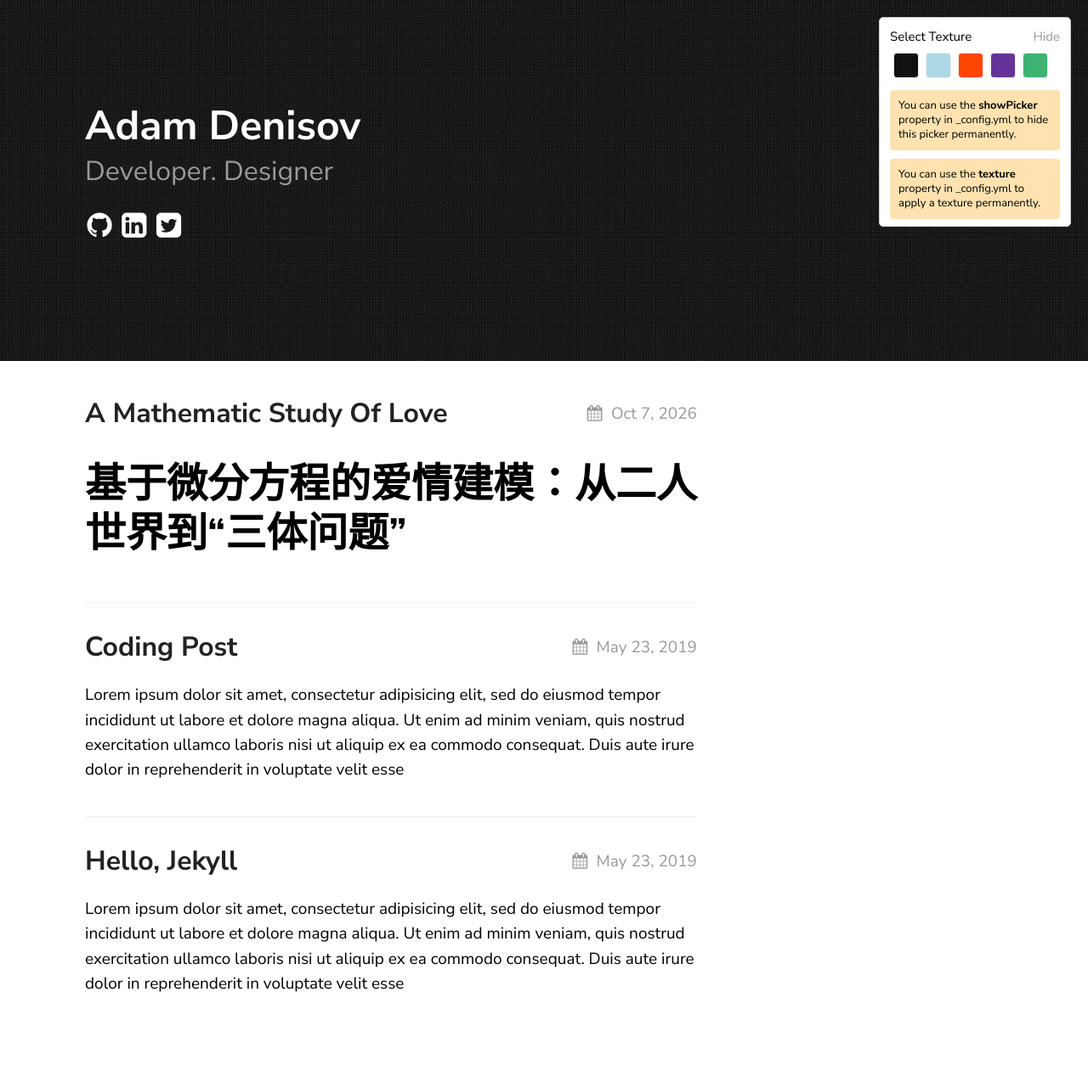
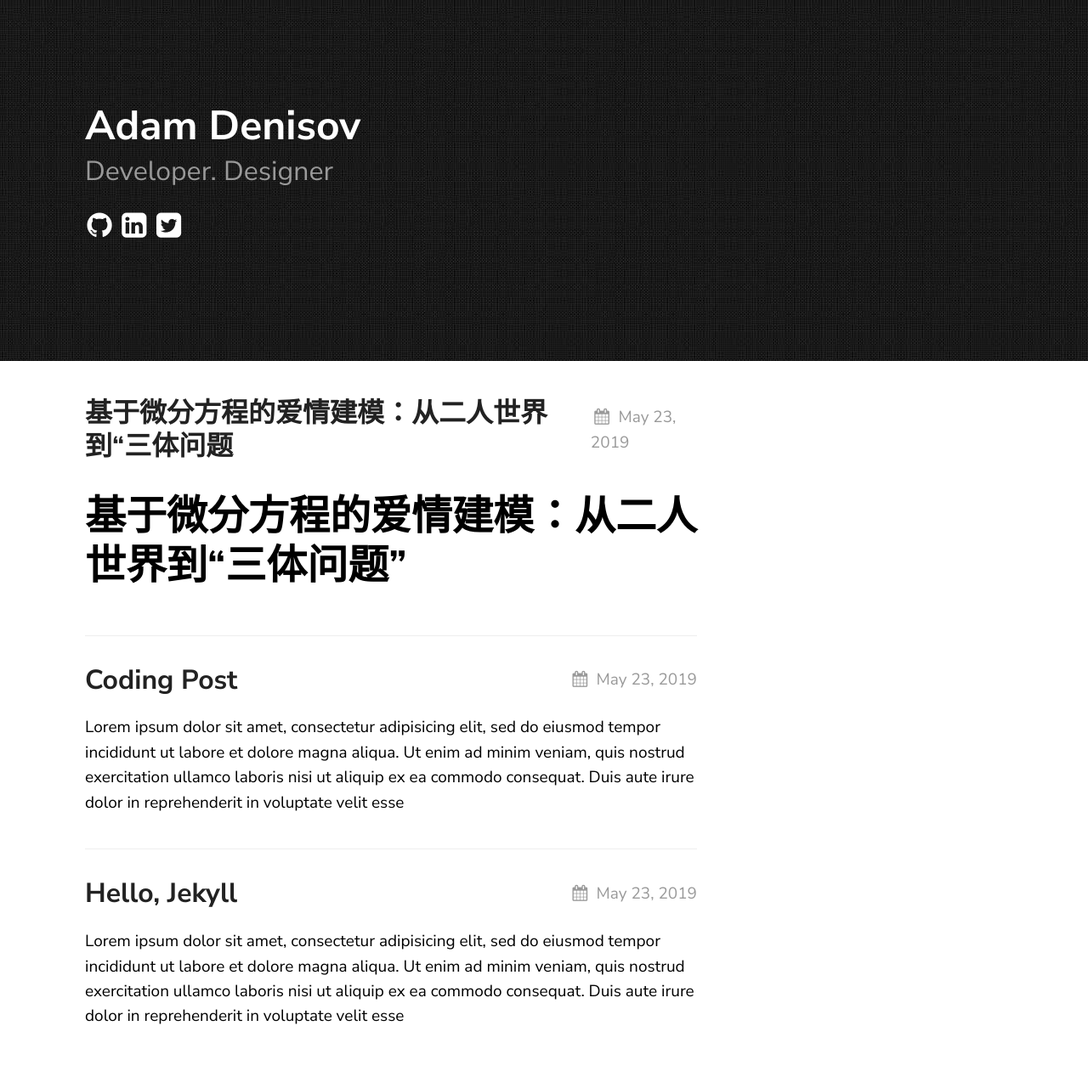
Before and after one commit to Tolia-GH/Tolia-s-Blog, a Jekyll site: the page built from index.md, in a window 1280 px wide. Shown: the whole page at 85% size. Built offline with Jekyll 4.4.1, drawn with Linux system fonts in a browser that asks for light colours; before the commit the page ends 1242 px from its top, so only the background shows below that.

Commit message:
update configs

```diff
--- a/_config.yml
+++ b/_config.yml
@@ -20,7 +20,7 @@ texture:
   date_format: "%b %-d, %Y"
   style: black
   showNav: false
-  showPicker: true
+  showPicker: false
 
   # generate social links in footer
   social_links:
--- a/_posts/2026-10-07-a-mathematic-study-of-love.md
+++ b/_posts/2026-10-07-a-mathematic-study-of-love.md
@@ -1,3 +1,11 @@
+---
+layout: post
+title:  "基于微分方程的爱情建模：从二人世界到“三体问题"
+description: 真正的爱情之路从来都不是一帆风顺 ———— 威廉 · 莎士比亚 《仲夏夜之梦》
+date:   2019-05-23 21:03:36 +0530
+categories: Mathematics
+---
+
 # 基于微分方程的爱情建模：从二人世界到“三体问题”
 
 > The course of true love never did run smooth. —— William Shakespeare, A Midsummer Night's Dream
```
